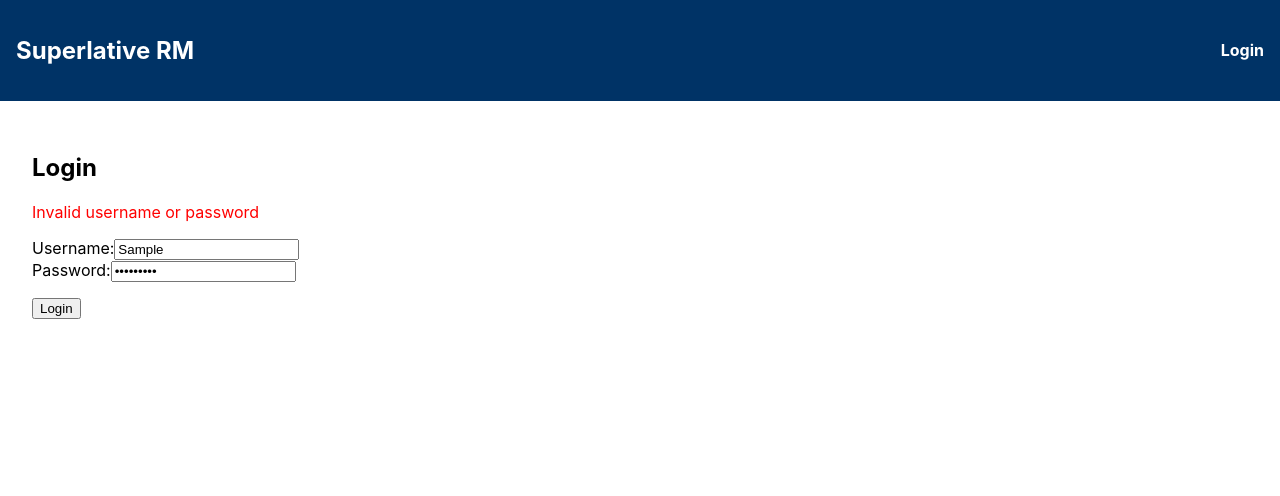
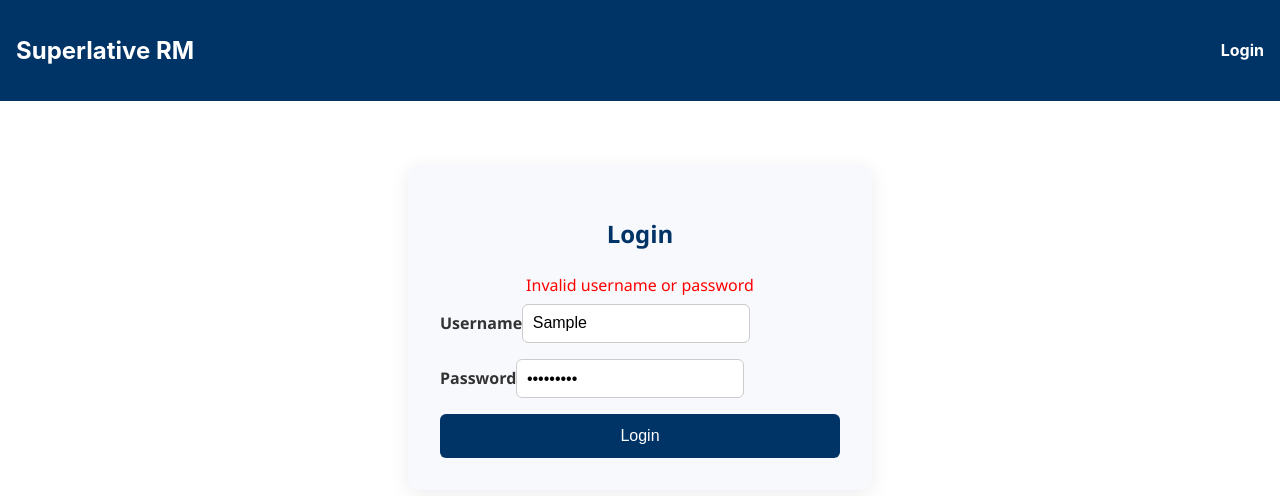
Before and after one commit to shakibahmed35/debt-portal, a React (Create React App) app: page /login in a window 1280 px wide. Both pictures are taken after typing "Sample", "Sample123" into the empty fields and a click on the button "Login". Shown: the top 496 px of the page. Built offline with nearby package versions, Linux system fonts and the light colour scheme.

Commit message:
adding some css

```diff
--- /dev/null
+++ b/src/pages/Login.css
@@ -0,0 +1,54 @@
+.login-container {
+    max-width: 400px;
+    margin: 4rem auto;
+    padding: 2rem;
+    background-color: #f7f9fc;
+    border-radius: 12px;
+    box-shadow: 0 4px 20px rgba(0, 0, 0, 0.08);
+    font-family: 'Segoe UI', Tahoma, Geneva, Verdana, sans-serif;
+  }
+
+  .login-container h2 {
+    text-align: center;
+    margin-bottom: 1.5rem;
+    color: #003366;
+  }
+
+  .login-form {
+    display: flex;
+    flex-direction: column;
+    gap: 1rem;
+  }
+
+  .login-form label {
+    font-weight: 600;
+    color: #333;
+  }
+
+  .login-form input {
+    padding: 0.6rem;
+    font-size: 1rem;
+    border: 1px solid #ccc;
+    border-radius: 6px;
+  }
+
+  .login-form button {
+    background-color: #003366;
+    color: white;
+    padding: 0.8rem;
+    font-size: 1rem;
+    border: none;
+    border-radius: 6px;
+    cursor: pointer;
+    transition: background-color 0.2s ease;
+  }
+
+  .login-form button:hover {
+    background-color: #0052cc;
+  }
+
+  .login-error {
+    color: red;
+    text-align: center;
+    margin-bottom: 0.5rem;
+  }
--- a/src/pages/Login.js
+++ b/src/pages/Login.js
@@ -1,7 +1,7 @@
-// src/pages/Login.js
 import React, { useState } from 'react';
 import { useNavigate } from 'react-router-dom';
 import { useAuth } from '../context/AuthContext';
+import './Login.css';
 
 const Login = () => {
   const [form, setForm] = useState({ username: '', password: '' });
@@ -20,29 +20,29 @@ const Login = () => {
   };
 
   return (
-    <div style={{ padding: '2rem' }}>
+    <div className="login-container">
       <h2>Login</h2>
-      {error && <p style={{ color: 'red' }}>{error}</p>}
-      <form onSubmit={handleSubmit}>
-        <div>
-          <label>Username:</label>
+      {error && <p className="login-error">{error}</p>}
+      <form className="login-form" onSubmit={handleSubmit}>
+        <label>
+          Username
           <input
             type="text"
             value={form.username}
             onChange={(e) => setForm({ ...form, username: e.target.value })}
             required
           />
-        </div>
-        <div>
-          <label>Password:</label>
+        </label>
+        <label>
+          Password
           <input
             type="password"
             value={form.password}
             onChange={(e) => setForm({ ...form, password: e.target.value })}
             required
           />
-        </div>
-        <button type="submit" style={{ marginTop: '1rem' }}>Login</button>
+        </label>
+        <button type="submit">Login</button>
       </form>
     </div>
   );
--- /dev/null
+++ b/src/pages/SubmitAccount.css
@@ -0,0 +1,57 @@
+.submit-container {
+    max-width: 600px;
+    margin: 2rem auto;
+    padding: 2rem;
+    background-color: #f7f9fc;
+    border-radius: 12px;
+    box-shadow: 0 4px 20px rgba(0, 0, 0, 0.08);
+    font-family: 'Segoe UI', Tahoma, Geneva, Verdana, sans-serif;
+  }
+
+  .submit-container h2 {
+    margin-bottom: 1.5rem;
+    text-align: center;
+    color: #003366;
+  }
+
+  .submit-form {
+    display: flex;
+    flex-direction: column;
+    gap: 1rem;
+  }
+
+  .submit-form label {
+    display: flex;
+    flex-direction: column;
+    font-weight: 600;
+    color: #333;
+  }
+
+  .submit-form input,
+  .submit-form textarea {
+    margin-top: 0.5rem;
+    padding: 0.6rem;
+    border: 1px solid #ccc;
+    border-radius: 6px;
+    font-size: 1rem;
+  }
+
+  .submit-form input[type="file"] {
+    padding: 0.3rem;
+  }
+
+  .submit-form button {
+    background-color: #003366;
+    color: white;
+    padding: 0.8rem;
+    border: none;
+    border-radius: 6px;
+    font-size: 1rem;
+    cursor: pointer;
+    margin-top: 1rem;
+    transition: background-color 0.2s ease;
+  }
+
+  .submit-form button:hover {
+    background-color: #0052cc;
+  }
--- a/src/pages/SubmitAccount.js
+++ b/src/pages/SubmitAccount.js
@@ -1,4 +1,5 @@
 import React, { useState } from 'react';
+import './SubmitAccount.css';
 
 const SubmitAccount = () => {
   const [form, setForm] = useState({
@@ -26,30 +27,40 @@ const SubmitAccount = () => {
   };
 
   return (
-    <div style={{ padding: '2rem' }}>
+    <div className="submit-container">
       <h2>Submit Consumer Account</h2>
-      <form onSubmit={handleSubmit}>
-        <div>
-          <label>Consumer Name:</label>
+      <form className="submit-form" onSubmit={handleSubmit}>
+        <label>
+          Consumer Name
           <input name="name" value={form.name} onChange={handleChange} required />
-        </div>
-        <div>
-          <label>Account Number:</label>
+        </label>
+
+        <label>
+          Account Number
           <input name="accountNumber" value={form.accountNumber} onChange={handleChange} required />
-        </div>
-        <div>
-          <label>Amount Due:</label>
+        </label>
+
+        <label>
+          Amount Due
           <input type="number" name="amountDue" value={form.amountDue} onChange={handleChange} required />
-        </div>
-        <div>
-          <label>Due Date:</label>
+        </label>
+
+        <label>
+          Due Date
           <input type="date" name="dueDate" value={form.dueDate} onChange={handleChange} required />
-        </div>
-        <div>
-          <label>Notes:</label>
-          <textarea name="notes" value={form.notes} onChange={handleChange} />
-        </div>
-        <button type="submit" style={{ marginTop: '1rem' }}>Submit</button>
+        </label>
+
+        <label>
+          Notes
+          <textarea name="notes" value={form.notes} onChange={handleChange} rows={3} />
+        </label>
+
+        <label>
+          Supporting Document
+          <input type="file" name="file" />
+        </label>
+
+        <button type="submit">Submit</button>
       </form>
     </div>
   );
```
